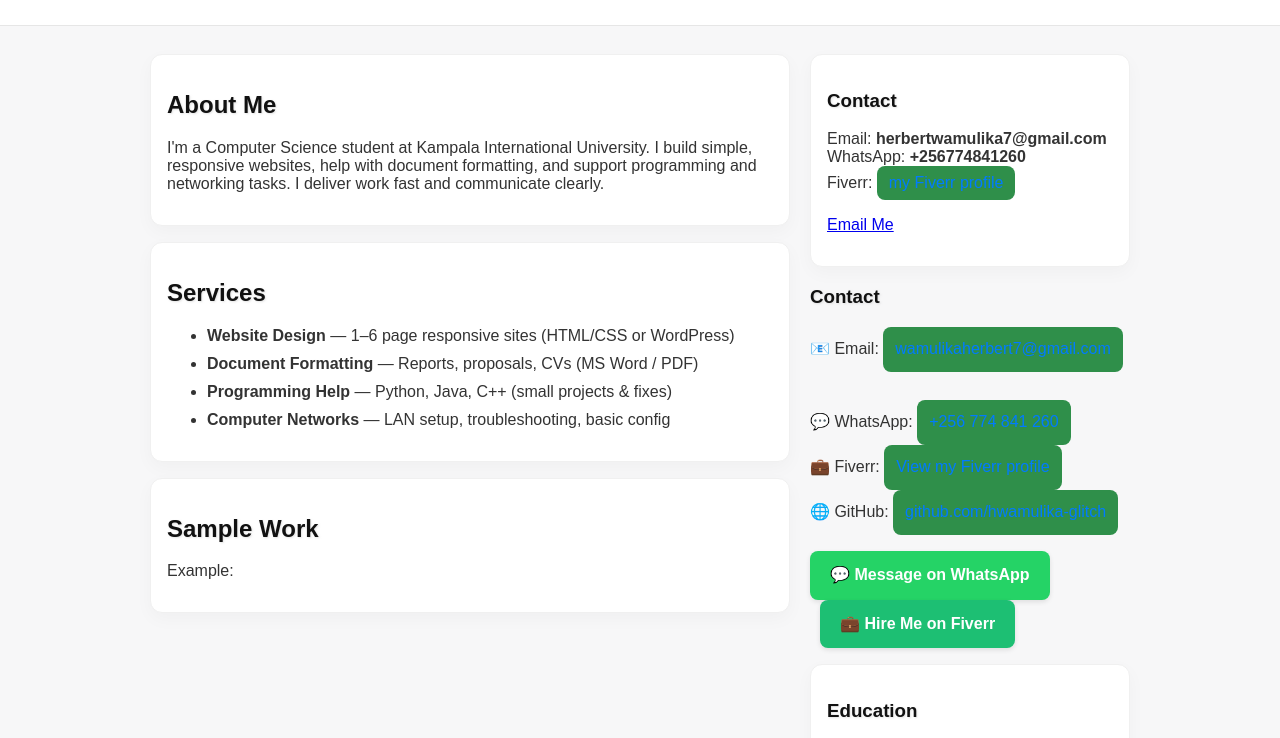
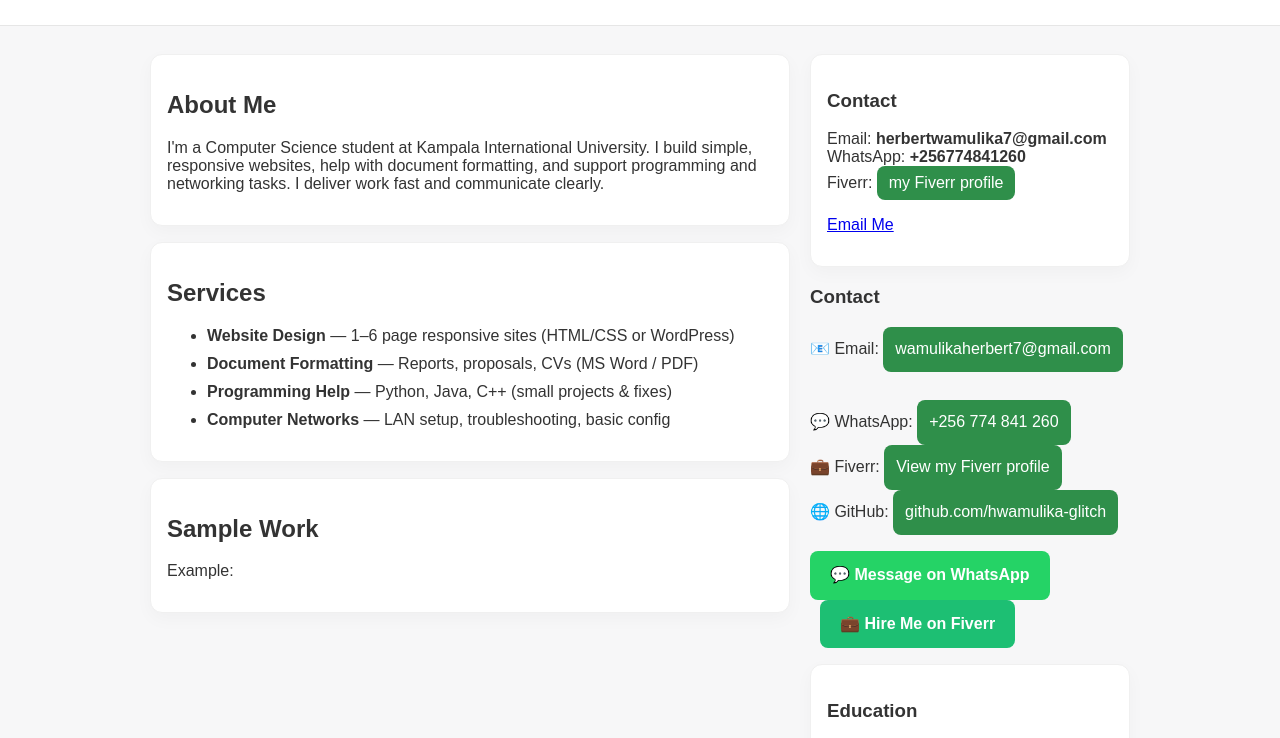
Before and after one commit to hwamulika-glitch/herbert-portfolio, a plain HTML site: page index.html in a window 1280 px wide. Shown: the part 103-841 px from the top of the page. Drawn offline with Linux system fonts and the light colour scheme.

Commit message:
Remove contact link and heading styles
Removed styles for contact links and headings.

```diff
--- a/index.html
+++ b/index.html
@@ -32,18 +32,7 @@
     color: #333;
   }
 
-  .contact a {
-    color: #007bff;
-  }
 
-  h1, h2, h3 {
-    color: #111;
-    text-shadow: 1px 1px 2px rgba(200, 200, 200, 0.5);
-  }
-
-  .contact div a {
-    box-shadow: 0 2px 5px rgba(0,0,0,0.1);
-  }
 </style>
 
 </head>
```
